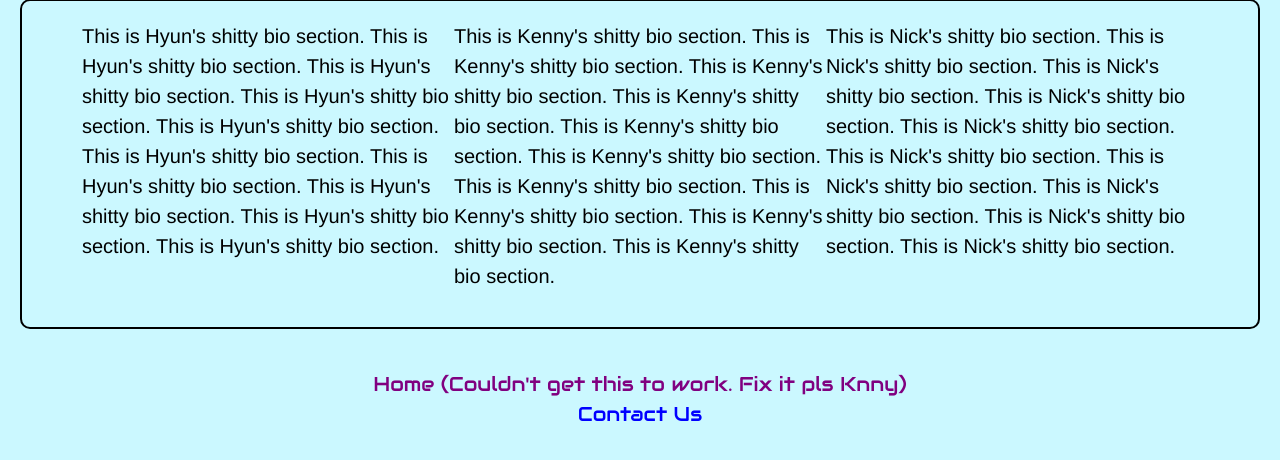
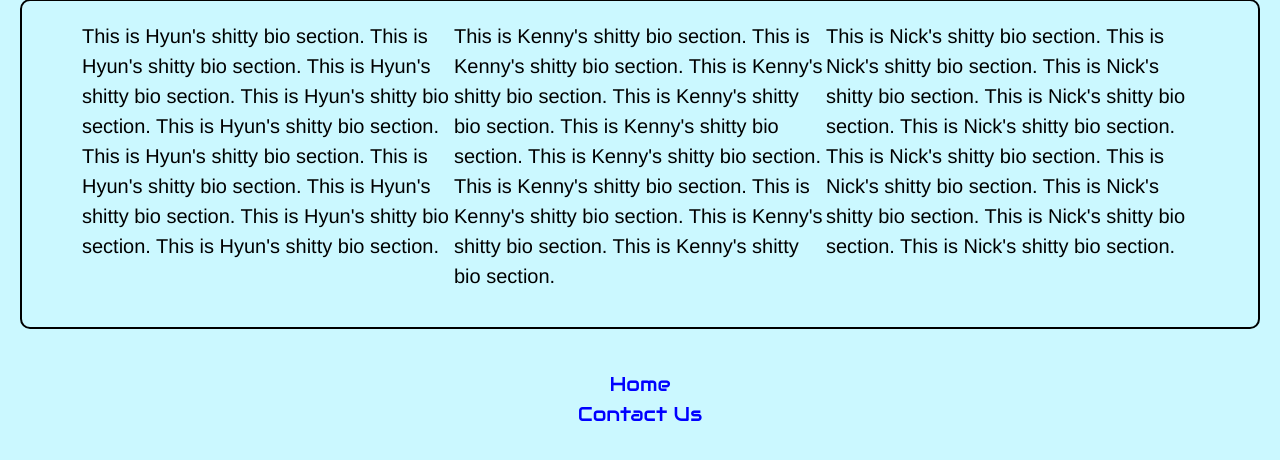
Before and after one commit to kmdiogo/SynOpticWebsite, a Django app: page /about-us in a window 1280 px wide. Shown: the part 298-758 px from the top of the page. Run offline with Django 3.2, Linux system fonts and the light colour scheme; some libraries are stand-ins or nearby versions.

Commit message:
- Fixed about us link and added helpful note

```diff
--- a/templates/SynOptic_Website/about-us.html
+++ b/templates/SynOptic_Website/about-us.html
@@ -92,8 +92,10 @@
 
     <div id="links">
         <div class="row align-self-center justify-content-center">
-            <a class="hover-expand" href=""><!-- I know this is blank. I tried a few things but couldn't get it.-->
-                Home (Couldn't get this to work. Fix it pls Knny)
+            {# Use the django template engine to generate the urls for an action. The url Name is the name #}
+            {# we assigned each url in the urls.py file #}
+            <a class="hover-expand" href="{% url 'index' %}">
+                Home
             </a>
         </div>
         <div class="row align-self-center justify-content-center">
```
